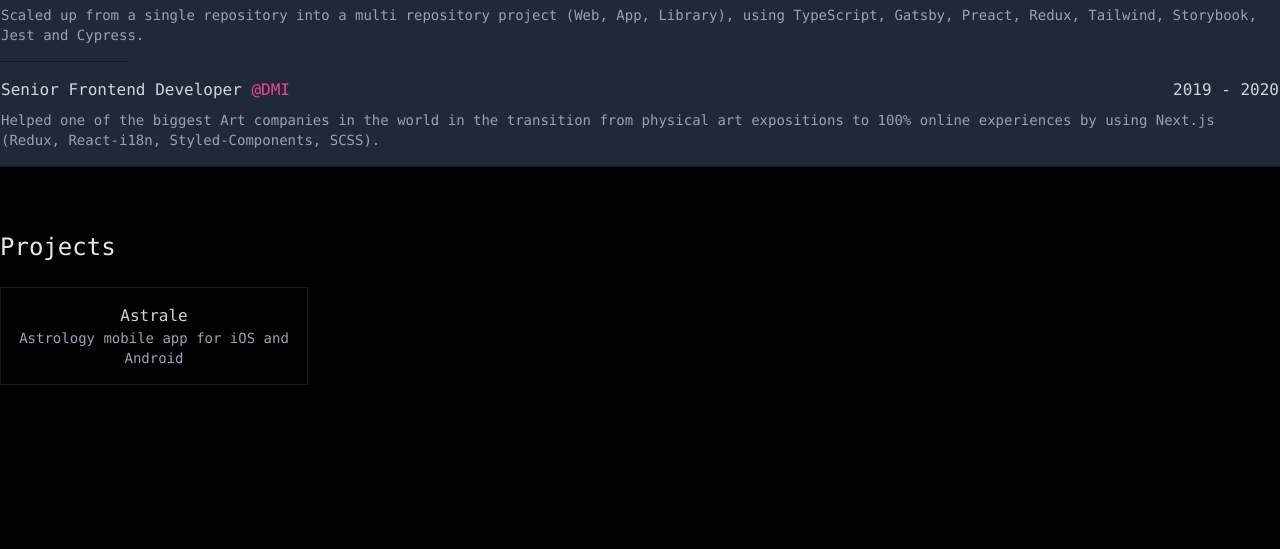
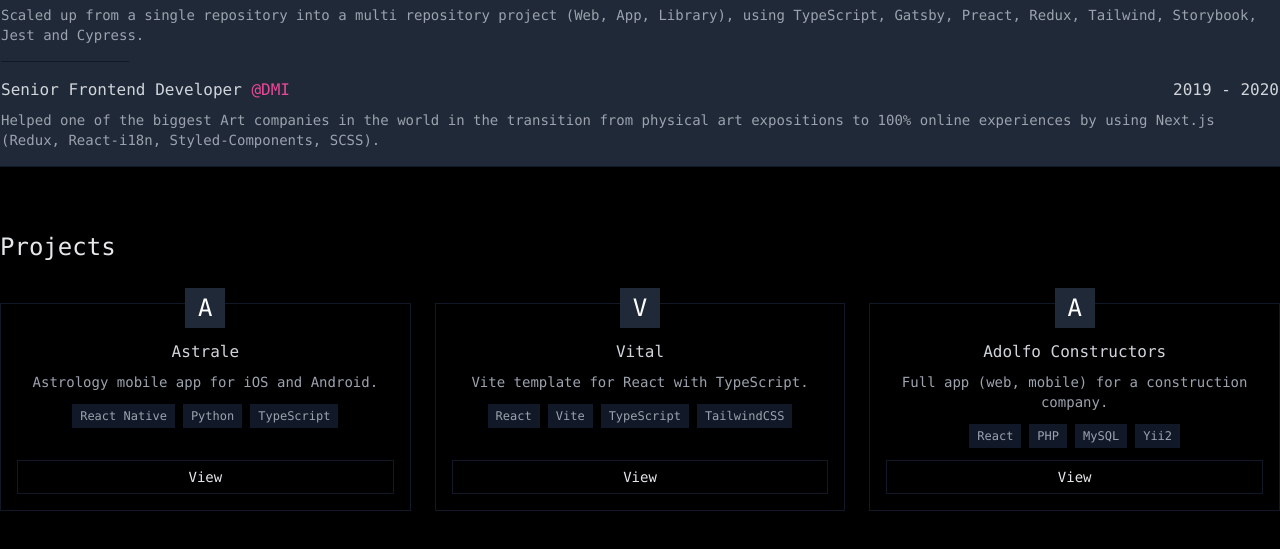
Before and after one commit to jvidalv/personal-page-with-no-code, a plain HTML site: page index.html in a window 1280 px wide. Shown: the part 645-1194 px from the top of the page. Drawn offline with nearby package versions, Linux system fonts and the light colour scheme.

Commit message:
projects section

```diff
--- a/index.html
+++ b/index.html
@@ -79,11 +79,47 @@
             <h2 class="text-2xl text-gray-200">
                 Projects
             </h2>
-            <div class="mt-6 grid grid-cols-4 gap-4">
-                <div class="relative border border-gray-900 p-4 text-center">
-                    <div class="absolute text-2xl">A</div>
-                    <h3 class="text-gray-300">Astrale</h3>
-                    <p class="text-gray-400 text-sm ">Astrology mobile app for iOS and Android</p>
+            <div class="mt-10 grid grid-cols-3 gap-6">
+                <div class="flex flex-col items-center relative border border-gray-900 p-4 text-center">
+                    <div class="absolute flex justify-center items-center -top-4 text-white text-2xl w-10 h-10 bg-gray-800">A</div>
+                    <h3 class="text-gray-300 mt-5">Astrale</h3>
+                    <p class="text-gray-400 text-sm mt-2">Astrology mobile app for iOS and Android.</p>
+                    <div class="flex flex-wrap justify-center gap-2 my-3">
+                        <div class="bg-gray-900 text-xs text-gray-400 py-1 px-2">React Native</div>
+                        <div class="bg-gray-900 text-xs text-gray-400 py-1 px-2">Python</div>
+                        <div class="bg-gray-900 text-xs text-gray-400 py-1 px-2">TypeScript</div>
+                    </div>
+                    <a href="#" target="_blank" class="mt-auto border border-gray-900 w-full -mx-4 text-sm py-1.5 text-gray-200 transition hover:bg-pink-500">
+                        View
+                    </a>
+                </div>
+                <div class="flex flex-col items-center relative border border-gray-900 p-4 text-center">
+                    <div class="absolute flex justify-center items-center -top-4 text-white text-2xl w-10 h-10 bg-gray-800">V</div>
+                    <h3 class="text-gray-300 mt-5">Vital</h3>
+                    <p class="text-gray-400 text-sm mt-2">Vite template for React with TypeScript.</p>
+                    <div class="flex flex-wrap justify-center gap-2 my-3">
+                        <div class="bg-gray-900 text-xs text-gray-400 py-1 px-2">React</div>
+                        <div class="bg-gray-900 text-xs text-gray-400 py-1 px-2">Vite</div>
+                        <div class="bg-gray-900 text-xs text-gray-400 py-1 px-2">TypeScript</div>
+                        <div class="bg-gray-900 text-xs text-gray-400 py-1 px-2">TailwindCSS</div>
+                    </div>
+                    <a href="#" target="_blank" class="mt-auto border border-gray-900 w-full -mx-4 text-sm py-1.5 text-gray-200 transition hover:bg-pink-500">
+                        View
+                    </a>
+                </div>
+                <div class="flex flex-col items-center relative border border-gray-900 p-4 text-center">
+                    <div class="absolute flex justify-center items-center -top-4 text-white text-2xl w-10 h-10 bg-gray-800">A</div>
+                    <h3 class="text-gray-300 mt-5">Adolfo Constructors</h3>
+                    <p class="text-gray-400 text-sm mt-2">Full app (web, mobile) for a construction company.</p>
+                    <div class="flex flex-wrap justify-center gap-2 my-3">
+                        <div class="bg-gray-900 text-xs text-gray-400 py-1 px-2">React</div>
+                        <div class="bg-gray-900 text-xs text-gray-400 py-1 px-2">PHP</div>
+                        <div class="bg-gray-900 text-xs text-gray-400 py-1 px-2">MySQL</div>
+                        <div class="bg-gray-900 text-xs text-gray-400 py-1 px-2">Yii2</div>
+                    </div>
+                    <a href="#" target="_blank" class="mt-auto border border-gray-900 w-full -mx-4 text-sm py-1.5 text-gray-200 transition hover:bg-pink-500">
+                        View
+                    </a>
                 </div>
             </div>
         </section>
```
